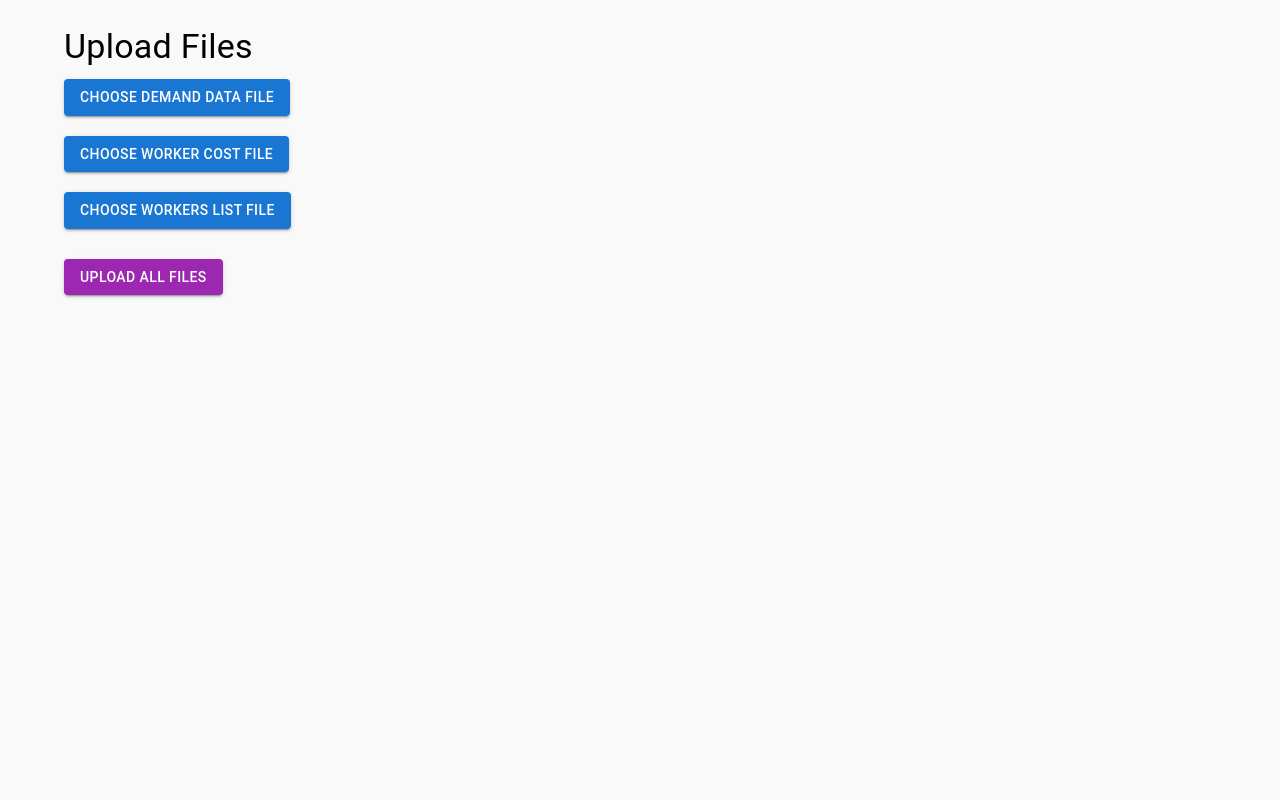
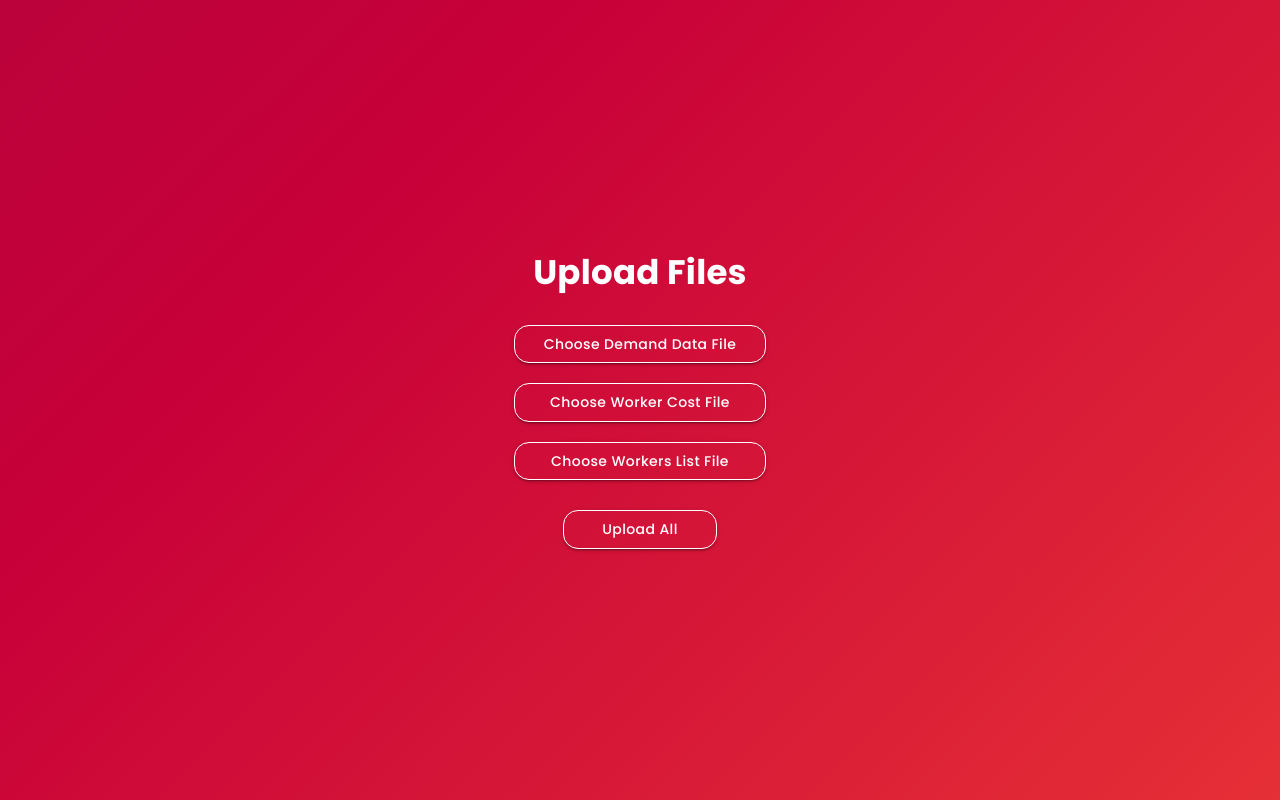
Before and after one commit to AhiyaSchneider/client_FinalProject, a React (Create React App) app: page /upload in a window 1280 px wide. Built offline with nearby package versions, Linux system fonts and the light colour scheme.

Commit message:
Changed Upload page design

```diff
--- a/package.json
+++ b/package.json
@@ -10,10 +10,12 @@
     "@testing-library/react": "^13.4.0",
     "@testing-library/user-event": "^13.5.0",
     "axios": "^1.7.7",
+    "framer-motion": "^11.11.10",
     "react": "^18.3.1",
     "react-dom": "^18.3.1",
     "react-router-dom": "^6.27.0",
     "react-scripts": "5.0.1",
+    "react-svg": "^16.1.34",
     "web-vitals": "^2.1.4"
   },
   "scripts": {
--- a/public/index.html
+++ b/public/index.html
@@ -1,14 +1,12 @@
 <!DOCTYPE html>
 <html lang="en">
+
 <head>
   <meta charset="utf-8" />
   <link rel="icon" href="%PUBLIC_URL%/favicon.ico" />
   <meta name="viewport" content="width=device-width, initial-scale=1" />
   <meta name="theme-color" content="#000000" />
-    <meta
-      name="description"
-      content="Web site created using create-react-app"
-    />
+  <meta name="description" content="Web site created using create-react-app" />
   <link rel="apple-touch-icon" href="%PUBLIC_URL%/logo192.png" />
   <!--
       manifest.json provides metadata used when your web app is installed on a
@@ -24,8 +22,15 @@
       work correctly both with client-side routing and a non-root public URL.
       Learn how to configure a non-root public URL by running `npm run build`.
     -->
+  <link rel="preconnect" href="https://fonts.googleapis.com">
+  <link rel="preconnect" href="https://fonts.gstatic.com" crossorigin>
+  <link
+    href="https://fonts.googleapis.com/css2?family=Poppins:ital,wght@0,100;0,200;0,300;0,400;0,500;0,600;0,700;0,800;0,900;1,100;1,200;1,300;1,400;1,500;1,600;1,700;1,800;1,900&display=swap"
+    rel="stylesheet">
+
   <title>React App</title>
 </head>
+
 <body>
   <noscript>You need to enable JavaScript to run this app.</noscript>
   <div id="root"></div>
@@ -40,4 +45,5 @@
       To create a production bundle, use `npm run build` or `yarn build`.
     -->
 </body>
+
 </html>
--- /dev/null
+++ b/src/pages/Upload.css
@@ -0,0 +1,8 @@
+/* Global CSS reset for html and body */
+html,
+body {
+  margin: 0;
+  padding: 0;
+  overflow-x: hidden;
+  /* Prevents any horizontal scroll if background extends */
+}
--- a/src/pages/Upload.js
+++ b/src/pages/Upload.js
@@ -2,6 +2,10 @@ import React, { useState } from 'react';
 import { Container, Typography, Button, LinearProgress } from '@mui/material';
 import axios from 'axios';
 import { useNavigate } from 'react-router-dom';
+import { motion } from 'framer-motion';
+import './Upload.css'
+
+
 
 function Upload({ onScheduleUpdate }) {
   const [demandFile, setDemandFile] = useState(null);
@@ -59,10 +63,61 @@ function Upload({ onScheduleUpdate }) {
   };
 
   return (
-        <Container>
-            <Typography variant="h4" gutterBottom>
+    <motion.div
+      initial={{ backgroundPosition: '0% 50%' }}
+      animate={{ backgroundPosition: ['0% 50%', '100% 50%', '0% 50%'] }}
+      transition={{
+        duration: 10,
+        ease: 'easeInOut',
+        repeat: Infinity,
+      }}
+      style={{
+        position: 'fixed',
+        top: 0,
+        left: 0,
+        right: 0,
+        bottom: 0,
+        display: 'flex',
+        justifyContent: 'center',
+        alignItems: 'center',
+        background: 'linear-gradient(-45deg, #FF5733, #C70039, #900C3F, #581845)', // Pink to yellow to purple
+        backgroundSize: '400% 400%',
+        zIndex: -1,
+      }}
+    >
+      <Container
+        maxWidth="sm"
+        style={{
+          minHeight: '100vh',          // Full viewport height
+          display: 'flex',
+          justifyContent: 'center',     // Horizontal centering
+          alignItems: 'center',         // Vertical centering
+          flexDirection: 'column',      // Stack children vertically
+          textAlign: 'center',          // Center-align text and buttons
+        }}
+      >
+
+        {/* Main Container Content */}
+        <motion.div
+          id='motion-container-outer'
+          initial={{ opacity: 0, y: -50 }} // Initial position and opacity
+          animate={{ opacity: 1, y: 0 }}   // Final position and opacity
+          transition={{ duration: 0.6 }}    // Duration of the animation
+          style={{
+            width: '70%',
+            paddingTop: '2rem',
+            paddingBottom: '2rem',
+            overflow: 'hidden'
+          }}
+        >
+          <Typography
+            variant="h4"
+            gutterBottom
+            style={{ fontFamily: 'Poppins, sans-serif', fontWeight: 700, paddingBottom: 20, color: '#FFFFFF' }}
+          >
             Upload Files
           </Typography>
+
 
           {/* Demand File Input */}
           <div>
@@ -74,9 +129,23 @@ function Upload({ onScheduleUpdate }) {
               onChange={handleDemandFileChange}
             />
             <label htmlFor="demand-file">
-                    <Button variant="contained" color="primary" component="span">
+              <motion.div whileHover={{ scale: 1.10 }} style={{ display: 'inline-block', width: '100%' }}>
+                <Button
+                  variant="contained"
+                  color="transparent"
+                  component="span"
+                  style={{
+                    fontFamily: 'Poppins, sans-serif',
+                    fontWeight: 500,
+                    color: '#FFFFFF',
+                    textTransform: 'none',
+                    width: '65%',
+                    border: '1.5px solid #FFFFFF',
+                    borderRadius: '15px'
+                  }}>
                   Choose Demand Data File
                 </Button>
+              </motion.div>
             </label>
             {demandFile && (
               <Typography variant="subtitle1" gutterBottom>
@@ -95,9 +164,23 @@ function Upload({ onScheduleUpdate }) {
               onChange={handleCostFileChange}
             />
             <label htmlFor="cost-file">
-                    <Button variant="contained" color="primary" component="span">
+              <motion.div whileHover={{ scale: 1.10 }} style={{ display: 'inline-block', width: '100%' }}>
+                <Button
+                  variant="contained"
+                  color="transparent"
+                  component="span"
+                  style={{
+                    fontFamily: 'Poppins, sans-serif',
+                    fontWeight: 500,
+                    color: '#FFFFFF',
+                    textTransform: 'none',
+                    width: '65%',
+                    border: '1.5px solid #FFFFFF',
+                    borderRadius: '15px'
+                  }}>
                   Choose Worker Cost File
                 </Button>
+              </motion.div>
             </label>
             {costFile && (
               <Typography variant="subtitle1" gutterBottom>
@@ -116,9 +199,23 @@ function Upload({ onScheduleUpdate }) {
               onChange={handleWorkersFileChange}
             />
             <label htmlFor="workers-file">
-                    <Button variant="contained" color="primary" component="span">
+              <motion.div whileHover={{ scale: 1.10 }} style={{ display: 'inline-block', width: '100%' }}>
+                <Button
+                  variant="contained"
+                  color="transparent"
+                  component="span"
+                  style={{
+                    fontFamily: 'Poppins, sans-serif',
+                    fontWeight: 500,
+                    color: '#FFFFFF',
+                    textTransform: 'none',
+                    width: '65%',
+                    border: '1.5px solid #FFFFFF',
+                    borderRadius: '15px'
+                  }}>
                   Choose Workers List File
                 </Button>
+              </motion.div>
             </label>
             {workersFile && (
               <Typography variant="subtitle1" gutterBottom>
@@ -128,17 +225,29 @@ function Upload({ onScheduleUpdate }) {
           </div>
 
           {/* Upload Button */}
+          <motion.div whileHover={{ scale: 1.10 }} style={{ display: 'inline-block', width: '100%' }}>
             <Button
               variant="contained"
-                color="secondary"
+              color="transparent"
               onClick={handleUpload}
               disabled={uploading}
-                style={{ marginTop: 20 }}
-            >
-                Upload All Files
+              style={{
+                fontFamily: 'Poppins, sans-serif',
+                fontWeight: 500,
+                color: '#FFFFFF',
+                textTransform: 'none',
+                width: '40%',
+                marginTop: '20px',
+                border: '1.5px solid #FFFFFF',
+                borderRadius: '15px'
+              }}>
+              Upload All
             </Button>
+          </motion.div>
           {uploading && <LinearProgress style={{ marginTop: 10 }} />}
+        </motion.div>
       </Container>
+    </motion.div >
   );
 }
 
```
Also changed, not shown: 1 other file (tests, documents, lock files or other folders). Lines whose indentation alone changed are shown as unchanged.
